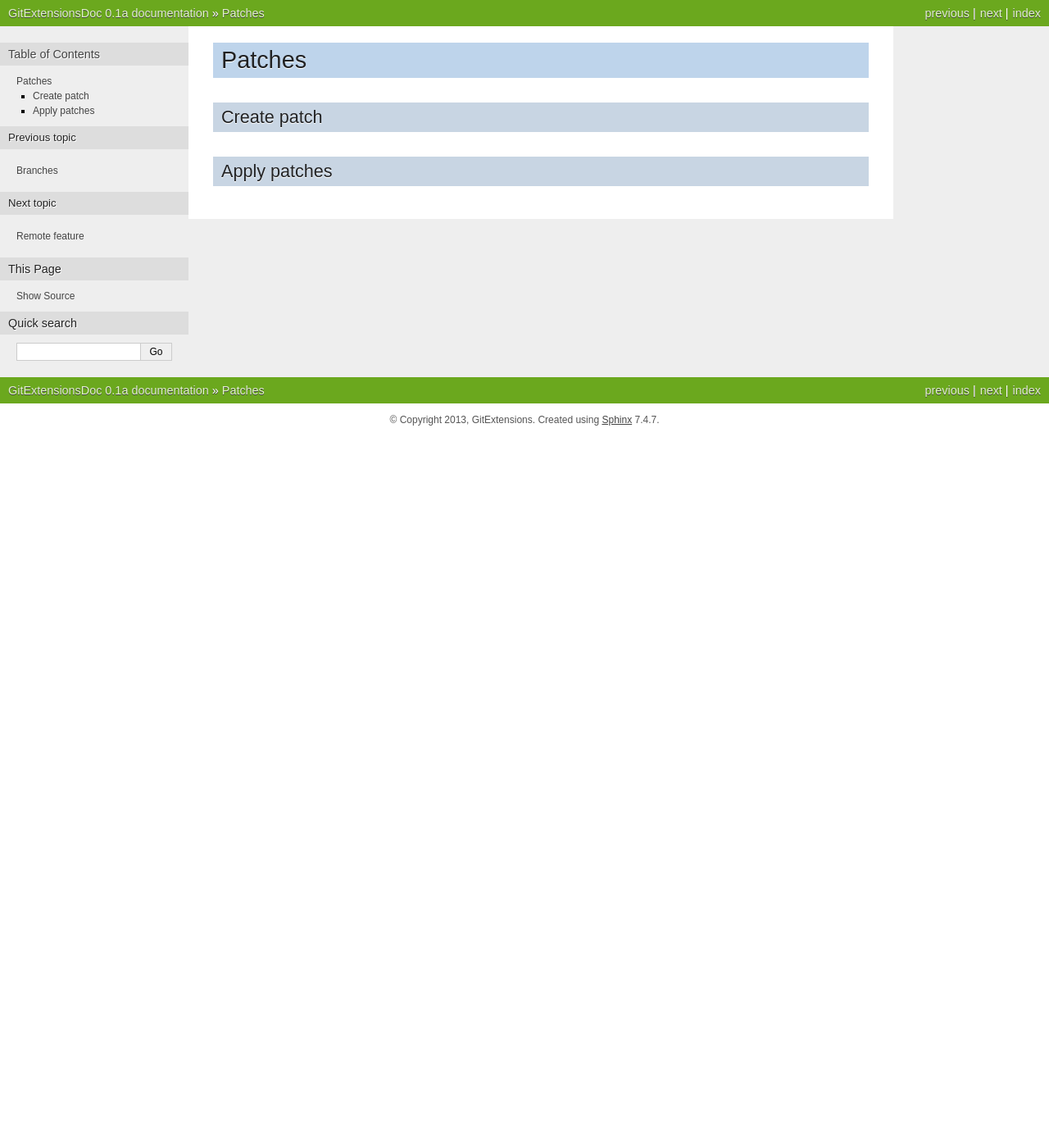
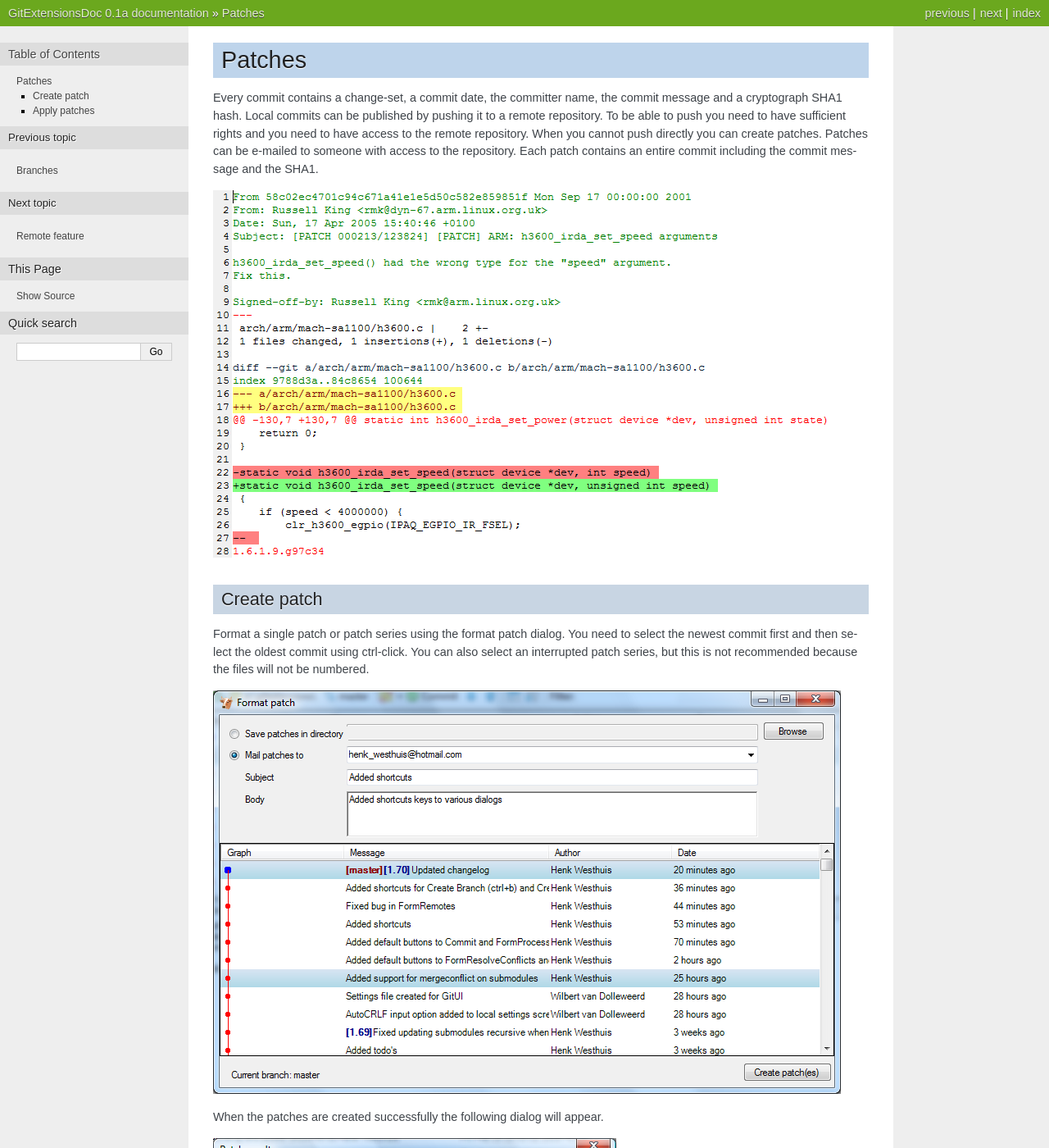
Before and after one commit to martinqt/GitExtensionsDoc, a Sphinx documentation site: the page built from source/patches.rst, in a window 1280 px wide and 1400 px high. Shown: the whole window at 82% size. Built offline with Sphinx 7.4.7, drawn with Linux system fonts in a browser that asks for light colours; some of the changed text lies outside the part shown.

Commit message:
Port patches section

```diff
--- a/source/patches.rst
+++ b/source/patches.rst
@@ -1,8 +1,32 @@
 Patches
 =======
+
+Every commit contains a change-set, a commit date, the committer name, the commit message and a cryptograph SHA1
+hash. Local commits can be published by pushing it to a remote repository. To be able to push you need to have sufficient
+rights and you need to have access to the remote repository. When you cannot push directly you can create patches.
+Patches can be e-mailed to someone with access to the repository. Each patch contains an entire commit including the commit
+message and the SHA1.
+
+.. image:: /images/patche.png
 
 Create patch
 ------------
 
+Format a single patch or patch series using the format patch dialog. You need to select the newest commit first and then
+select the oldest commit using ctrl-click. You can also select an interrupted patch series, but this is not recommended
+because the files will not be numbered.
+
+.. image:: /images/patche_dialog.png
+
+When the patches are created successfully the following dialog will appear.
+
+.. image:: /images/patche_dialog_result.png
+
 Apply patches
 -------------
+
+It is possible to apply a single patch file or all patches in a directory. When there are merge conflicts applying the patch
+you need to resolve them before you can continue. Git Extensions will help you applying all patches by marking the next
+recommended step.
+
+.. image:: /images/apply_patche.png
```
Also changed, not shown: progress.md (+3 -3 lines), source/images/apply_patche.png (added), source/images/patche.png (added), source/images/patche_dialog.png (added), source/images/patche_dialog_result.png (added).
